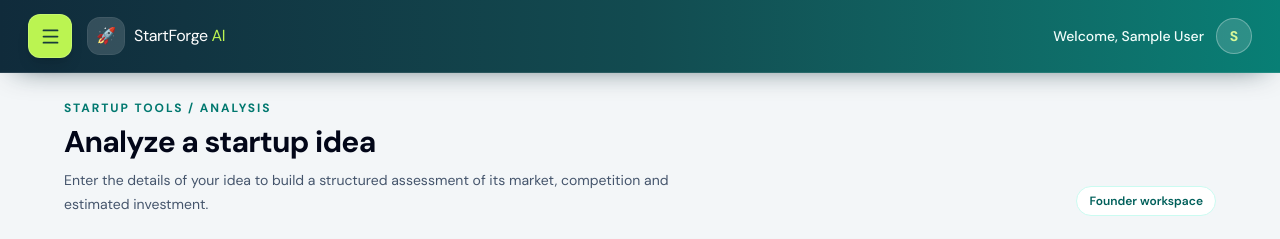
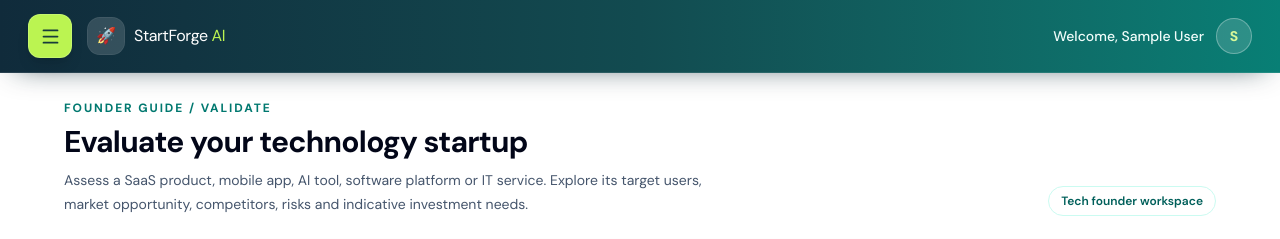
Before and after one commit to bhavith07/StartForgeAI, a React (Vite) app in the folder frontend/: page /dashboard/analyze in a window 1280 px wide. Shown: the top 239 px of the page. Built offline with nearby package versions, Linux system fonts and the light colour scheme; no server answers; sample sign-in values are in the browser's storage.

Commit message:
Refocus StartForge as a technology startup guide

```diff
--- a/frontend/src/pages/StartupAnalysis.jsx
+++ b/frontend/src/pages/StartupAnalysis.jsx
@@ -2,19 +2,17 @@ import IdeaForm from "../components/IdeaForm";
 
 export default function StartupAnalysis() {
   return (
-    <main className="min-h-screen bg-[#f3f6f8] px-4 py-8 text-slate-900 sm:px-7 lg:px-10">
+    <main className="min-h-screen bg-[radial-gradient(ellipse_at_top_right,rgba(20,184,166,.12),transparent_35%),#f3f6f8] px-4 py-8 text-slate-900 sm:px-7 lg:px-10">
       <div className="mx-auto max-w-6xl">
         <div className="mb-6 flex flex-col justify-between gap-3 sm:flex-row sm:items-end">
           <div>
-            <p className="text-xs font-bold uppercase tracking-[0.16em] text-teal-700">Startup tools / Analysis</p>
-            <h1 className="mt-2 text-3xl font-bold tracking-tight text-slate-950">Analyze a startup idea</h1>
-            <p className="mt-2 max-w-2xl text-sm leading-6 text-slate-600">Enter the details of your idea to build a structured assessment of its market, competition and estimated investment.</p>
+            <p className="text-xs font-bold uppercase tracking-[0.16em] text-teal-700">Founder guide / Validate</p>
+            <h1 className="mt-2 text-3xl font-bold tracking-tight text-slate-950">Evaluate your technology startup</h1>
+            <p className="mt-2 max-w-2xl text-sm leading-6 text-slate-600">Assess a SaaS product, mobile app, AI tool, software platform or IT service. Explore its target users, market opportunity, competitors, risks and indicative investment needs.</p>
           </div>
-          <span className="w-fit rounded-full border border-teal-100 bg-white px-3 py-1.5 text-xs font-semibold text-teal-800">Founder workspace</span>
+          <span className="w-fit rounded-full border border-teal-100 bg-white px-3 py-1.5 text-xs font-semibold text-teal-800">Tech founder workspace</span>
         </div>
-        <div className="overflow-hidden rounded-2xl border border-slate-200 bg-white shadow-sm">
-          <IdeaForm />
-        </div>
+        <div className="overflow-hidden rounded-2xl border border-slate-200 bg-white shadow-sm"><IdeaForm /></div>
       </div>
     </main>
   );
```
